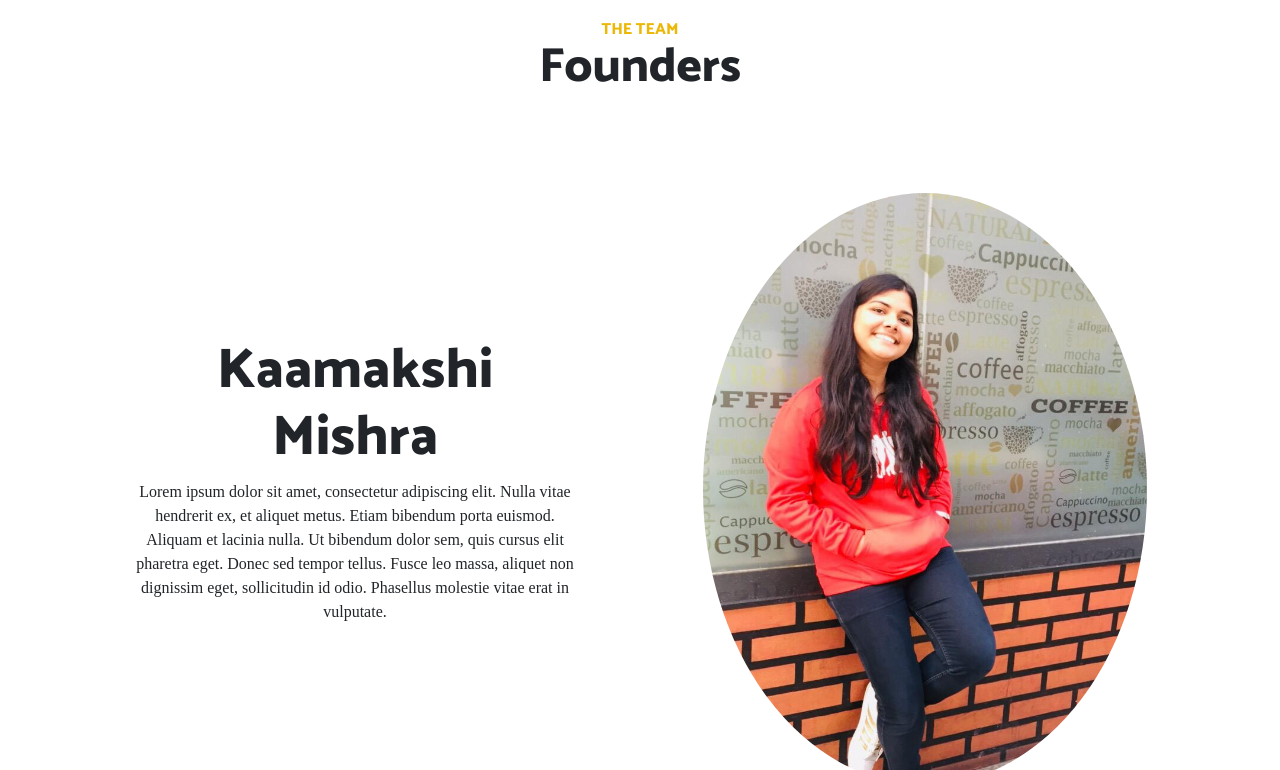
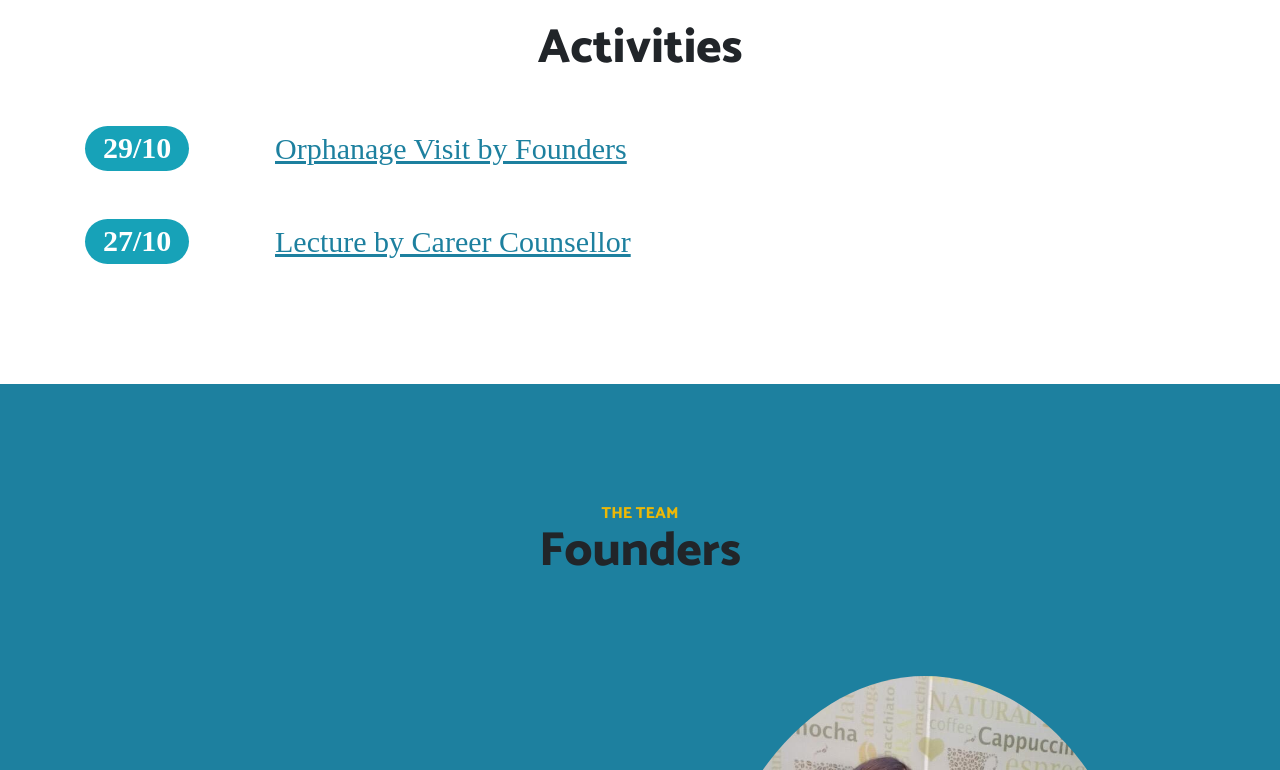
Before and after one commit to Silv3rh4t/reach_out, a website: page index.html in a window 1280 px wide. Shown: the part 900-1670 px from the top of the page. Drawn offline with Linux system fonts and the light colour scheme.

Commit message:
activity section

```diff
--- a/css/style.css
+++ b/css/style.css
@@ -1,4 +1,12 @@
 .link{
   color: black;
+  text-decoration: underline;
+}
 
+.badge{
+  font-size:30px;
 }
+
+.text-primary{
+  font-size: 30px;
+}
--- a/index.html
+++ b/index.html
@@ -61,7 +61,33 @@
     <div class="bg-circle-4 bg-circle"></div>
   </header>
 
-  <section class="content-section text-center" id="founders">
+  <section class="content-section " id="activity">
+    <div class="container">
+      <div class="content-section-heading text-center">
+        <h2 class="mb-5">Activities</h2>
+      </div>
+      <div class="row">
+        <div class="col-2">
+          <span class="badge badge-pill badge-info">29/10</span>
+        </div>
+        <div class="col-10 text-primary link">
+          Orphanage Visit by Founders
+        </div>
+      </div>
+      <br><br>
+      <div class="row">
+        <div class="col-2">
+          <span class="badge badge-pill badge-info">27/10</span>
+        </div>
+        <div class="col-10 text-primary link">
+          Lecture by Career Counsellor
+        </div>
+      </div>
+
+    </div>
+  </section>
+
+  <section class="content-section text-center bg-primary" id="founders">
     <div class="container">
       <div class="content-section-heading">
         <h3 class="text-secondary mb-0">The Team</h3>
@@ -107,7 +133,8 @@
 
       <div class="row">
         <div class="col-6 p-5">
-          <p><a class="link" href="tel:7007762470"><i class="fa fa-phone"></i>: +91-700-776-2470 </a></p>
+          <p><i class="fa fa-phone"></i>: <a class="link" href="tel:7007762470">+91-700-776-2470 </a></p>
+          <p><i class="fa fa-envelope"></i>: <a class="link" href="mailto:example@example.com">example@example.com </a></p>
         </div>
         <div class="col-6">
           <form>
```
